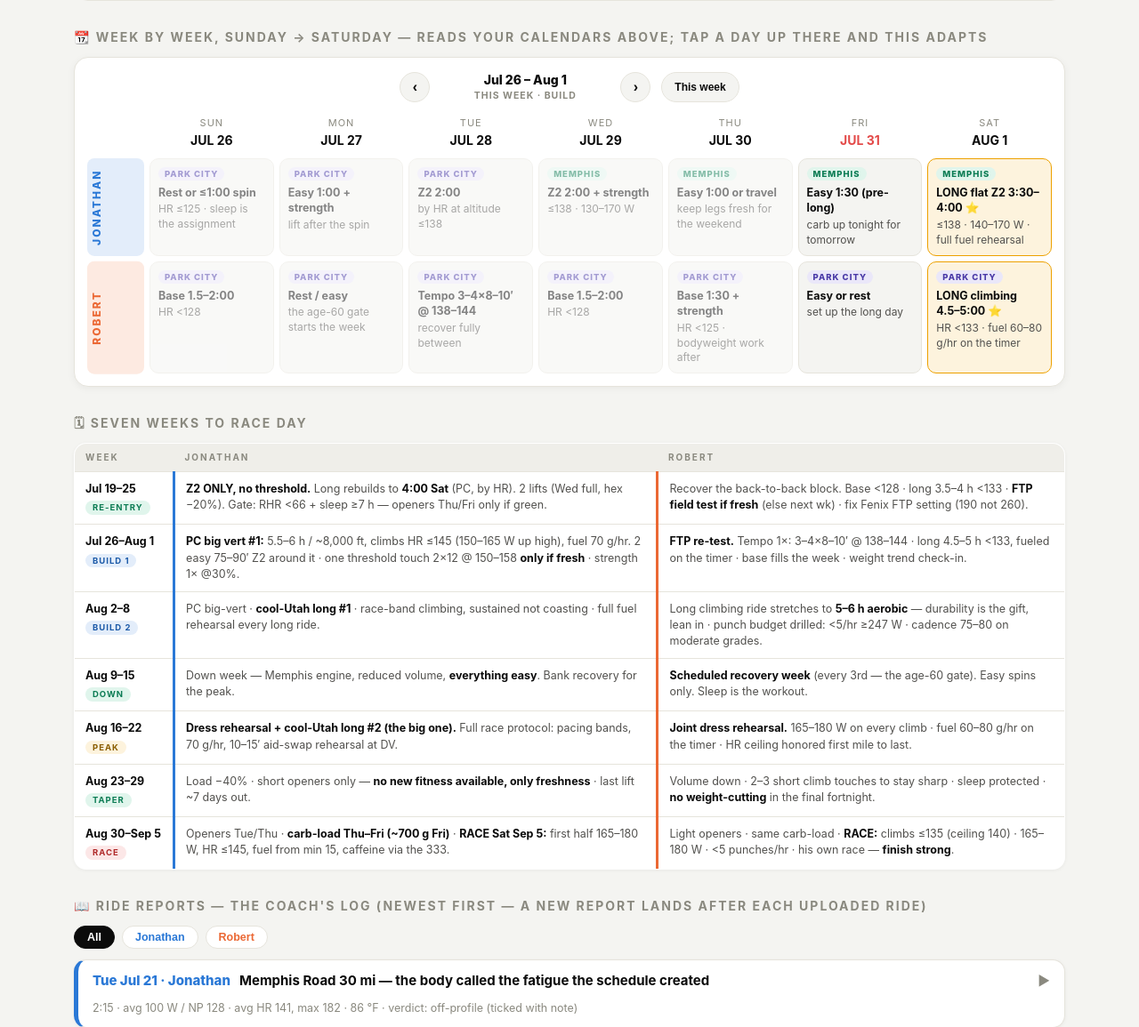
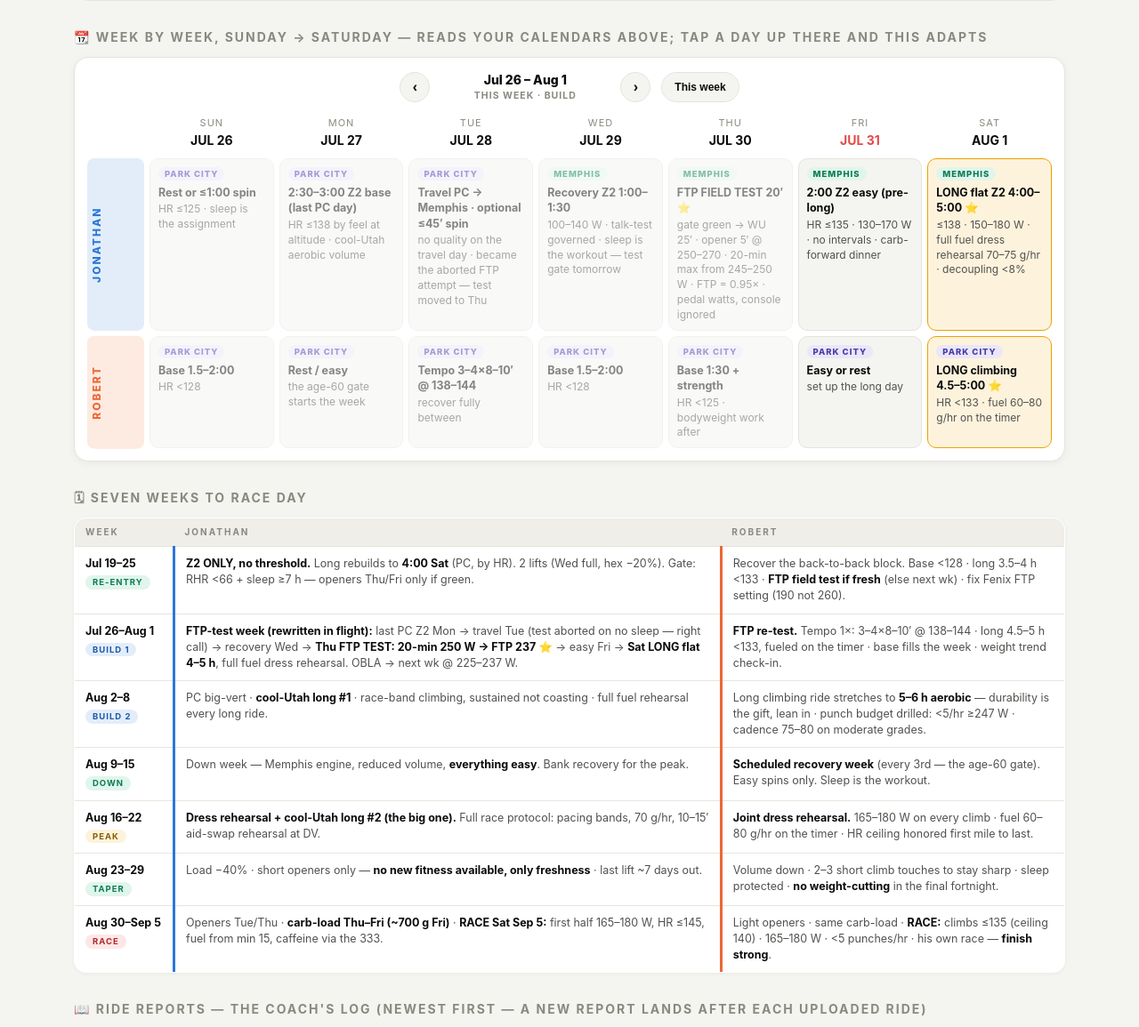
Before and after one commit to teamairhart/garmin-data-agent, a Flask app: page /board in a window 1280 px wide. Shown: the part 1646-2801 px from the top of the page at 89% size. Run offline with Flask 3, Linux system fonts and the light colour scheme; the visitor is signed in with stand-in values (Sample User, id 1); data comes from the database, SQL or seed files in the repository; data that the repository does not hold is empty.

Commit message:
Board weekly view: FTP-test week exact prescriptions + 7/28-7/30 hover details + 7-weeks row
The strip fell back to generic weekday templates after 7/26 — this week's
rewrite (recovery Wed, gated FTP test Thu, Sat 4-5h rehearsal) never reached
JA_EXACT, so the board showed 'Easy 1:00 or travel' on test day.

Co-Authored-By: Claude Fable 5 <noreply@anthropic.com>
Claude-Session: https://claude.ai/code/session_01HVYZ9iTjF72cr9u7Pnkwmt

```diff
--- a/templates/board.html
+++ b/templates/board.html
@@ -300,7 +300,7 @@
     <td class="jaCell"><b>Z2 ONLY, no threshold.</b> Long rebuilds to <b>4:00 Sat</b> (PC, by HR). 2 lifts (Wed full, hex −20%). Gate: RHR &lt;66 + sleep ≥7 h — openers Thu/Fri only if green.</td>
     <td class="rrCell">Recover the back-to-back block. Base &lt;128 · long 3.5–4 h &lt;133 · <b>FTP field test if fresh</b> (else next wk) · fix Fenix FTP setting (190 not 260).</td></tr>
   <tr><td class="wk">Jul 26–Aug 1<br><span class="tag t-build">Build 1</span></td>
-    <td class="jaCell"><b>PC big vert #1:</b> 5.5–6 h / ~8,000 ft, climbs HR ≤145 (150–165 W up high), fuel 70 g/hr. 2 easy 75–90′ Z2 around it · one threshold touch 2×12 @ 150–158 <b>only if fresh</b> · strength 1× @30%.</td>
+    <td class="jaCell"><b>FTP-test week (rewritten in flight):</b> last PC Z2 Mon → travel Tue (test aborted on no sleep — right call) → recovery Wed → <b>Thu FTP TEST: 20-min 250 W → FTP 237 ⭐</b> → easy Fri → <b>Sat LONG flat 4–5 h</b>, full fuel dress rehearsal. OBLA → next wk @ 225–237 W.</td>
     <td class="rrCell"><b>FTP re-test.</b> Tempo 1×: 3–4×8–10′ @ 138–144 · long 4.5–5 h &lt;133, fueled on the timer · base fills the week · weight trend check-in.</td></tr>
   <tr><td class="wk">Aug 2–8<br><span class="tag t-build">Build 2</span></td>
     <td class="jaCell">PC big-vert · <b>cool-Utah long #1</b> · race-band climbing, sustained not coasting · full fuel rehearsal every long ride.</td>
@@ -437,7 +437,13 @@ const DETAIL={
     '2026-07-20':{ac:'34-min Peloton: NP 167 W (IF 0.71), avg HR 147, 12% at/over threshold, one 427 W sprint.',
                   vd:'OFF-PROFILE — prescribed 1:30 Z2 ≤135. Deliberate constant-power heat experiment (good data: +21 bpm drift in still air), but tempo on a Z2-only day. Session left unticked.'},
     '2026-07-21':{ac:'2:15 ridden @ 94 W avg — HR still 139–141 (worst HR-for-power of the log) — plus a hard finish: 600 W sprint, HR 182.',
-                  vd:'OFF-PROFILE — duration ✓ (2:15 vs 2:00) but HR over cap at trivial watts = fatigue flag, and the finish broke the week\'s no-threshold rule. Ticked with a note.'}
+                  vd:'OFF-PROFILE — duration ✓ (2:15 vs 2:00) but HR over cap at trivial watts = fatigue flag, and the finish broke the week\'s no-threshold rule. Ticked with a note.'},
+    '2026-07-28':{ac:'2.1 h in 90–97 °F on a double red-eye: FTP test ABORTED — best 5′ 233 W @ HR 180, no 20-min block existed; 1-min sprints 364 W intact.',
+                  vd:'OFF-PROFILE — plan asked ≤45′ travel spin. The right call made twice: no test on no sleep, talk-test governing what replaced it. Week rewritten: test → Thu, gated on morning metrics.'},
+    '2026-07-29':{ac:'1:25 @ 131 W avg (NP 141) · HR 143 · 0% supra · TSS 50. HR@120W 142, recovering from Monday\'s 149.',
+                  vd:'ON-PROFILE — power in the 100–140 W band, duration in-window; mid-140s HR is the prescription\'s own heat allowance. Recovery visible but not complete — the test gate stayed live.'},
+    '2026-07-30':{ac:'THE TEST: 20-min 250 W @ 90 rpm — quarters 249/251/252/246, 294 W final minute, new max HR 194 → FTP 237 W (2.60 W/kg).',
+                  vd:'ON-PROFILE — gate green, prescription executed to the watt. "July hot floor" anchor set; lab OBLA confirmed — July\'s power gap was heat + fatigue, not fitness. August OBLA re-pitched 225–237 W.'}
   },
   RR:{
     '2026-07-19':{ac:'2.6 h PC MTB, 2,182 ft — avg HR 126 (P2), zero drift. First Assioma power ride: NP 185.',
@@ -511,7 +517,14 @@ const JA_EXACT={
   '2026-07-23':{s:'Travel → PC · optional ≤1:00 easy',d:'front-load fluids · openers only if gate green'},
   '2026-07-24':{s:'1:30 easy Z2 (altitude)',d:'HR ≤135 by feel · watts read low up high'},
   '2026-07-25':{s:'LONG 4:00 Z2 ⭐',d:'HR ≤138 by feel · full fuel rehearsal 70 g/hr',big:1},
-  '2026-07-26':{s:'Rest or ≤1:00 spin',d:'HR ≤125 · sleep is the assignment'}
+  '2026-07-26':{s:'Rest or ≤1:00 spin',d:'HR ≤125 · sleep is the assignment'},
+  '2026-07-27':{s:'2:30–3:00 Z2 base (last PC day)',d:'HR ≤138 by feel at altitude · cool-Utah aerobic volume'},
+  '2026-07-28':{s:'Travel PC → Memphis · optional ≤45′ spin',d:'no quality on the travel day · became the aborted FTP attempt — test moved to Thu'},
+  '2026-07-29':{s:'Recovery Z2 1:00–1:30',d:'100–140 W · talk-test governed · sleep is the workout — test gate tomorrow'},
+  '2026-07-30':{s:'FTP FIELD TEST 20′ ⭐',d:'gate green → WU 25′ · opener 5′ @ 250–270 · 20-min max from 245–250 W · FTP = 0.95× · pedal watts, console ignored'},
+  '2026-07-31':{s:'2:00 Z2 easy (pre-long)',d:'HR ≤135 · 130–170 W · no intervals · carb-forward dinner'},
+  '2026-08-01':{s:'LONG flat Z2 4:00–5:00 ⭐',d:'≤138 · 150–180 W · full fuel dress rehearsal 70–75 g/hr · decoupling <8%',big:1},
+  '2026-08-02':{s:'1:00 recovery + Strength (full)',d:'HR ≤130 · lift after the easy ride · box step-ups are the race-specific lift'}
 };
 function jaPlan(ds,loc,dow){
   const ph=phaseOf(ds);
```
